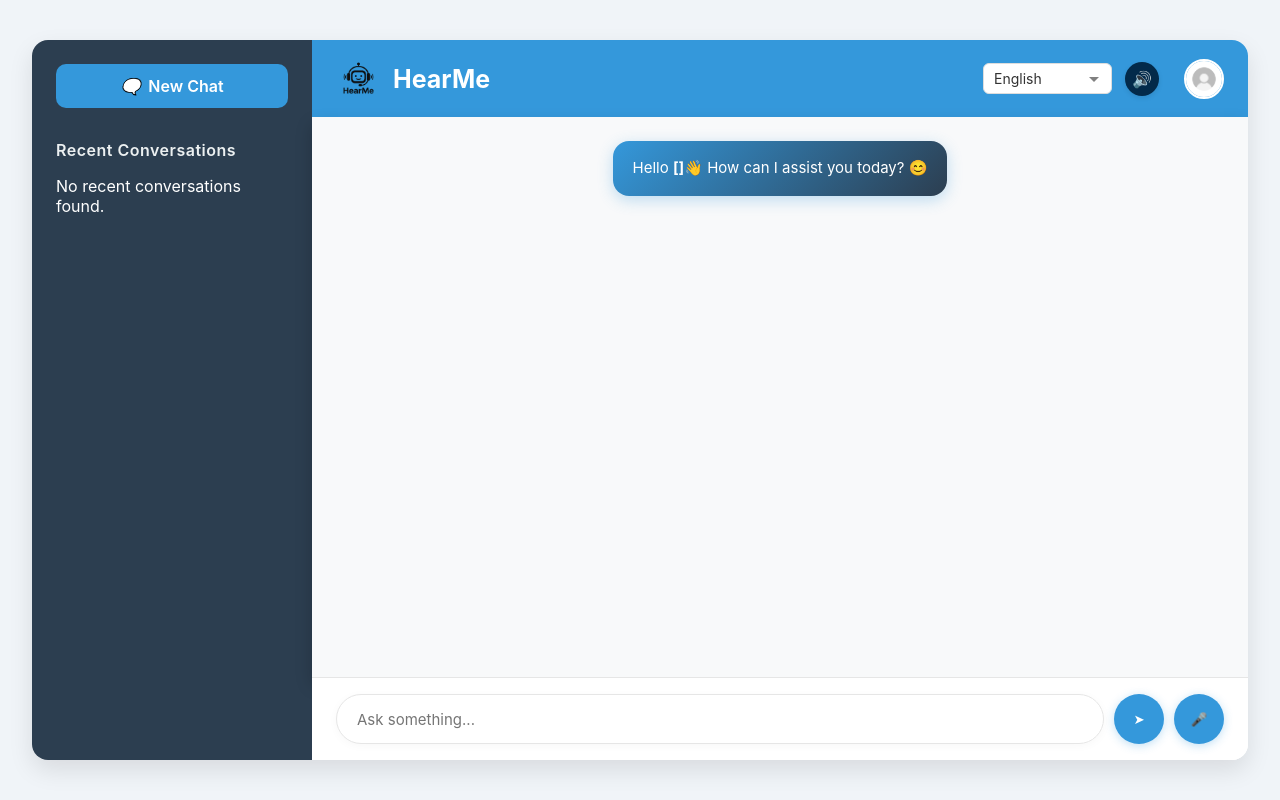
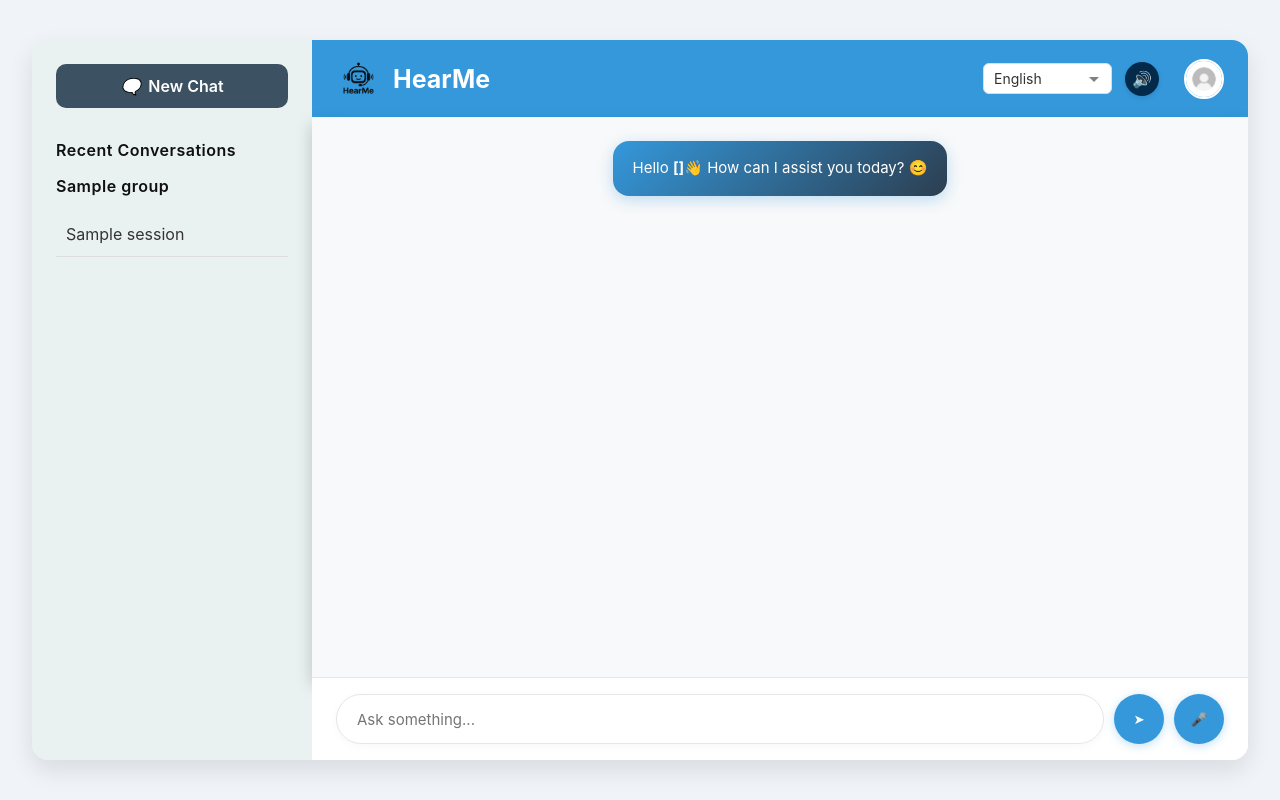
Before and after one commit to moniqueUWASE12/HEARME_chatbot1, a Django app: template chatbot/templates/chatbot/index.html in a window 1280 px wide. Run offline with Django 5.2, Linux system fonts and the light colour scheme; the template is opened without the code that fills it: most values are stand-ins (such as "Sample title", 1, 10 or a date in 2020); parts of the project's set-up code (start-up, migrations or seed data) failed here and were passed over.

Commit message:
some changes

```diff
--- a/chatbot/templates/chatbot/index.html
+++ b/chatbot/templates/chatbot/index.html
@@ -14,47 +14,26 @@
                 <i>🗨️</i> New Chat
             </div>
             <h3>Recent Conversations</h3>
-            <div id="recentConversations">
-                <!-- Recent conversations will be dynamically loaded here -->
-            <!-- Today’s Sessions -->
-            {% if sessions_today %}
-            <div class="conversation-group">
-                <h4>Today</h4>
-                {% for session in sessions_today %}
-                    <div class="recent-chat" onclick="loadSession('{{ session.id }}')">
-                        {{ session.title }}
+            {% for group in session_groups %}
+            <h3>{{ group.label }}</h3>
+            <ul>
+              {% for session in group.sessions %}
+                <li class="conversation-item">
+                  <span>{{ session.title }}</span>
+                  <div class="menu-container">
+                    <button class="menu-toggle" onclick="toggleMenu(this)">⋮</button>
+                    <div class="menu-dropdown">
+                      <button onclick="loadSession('{{ session.id }}')">View</button>
+                      <button onclick="deleteSession('{{ session.id }}')">Delete</button>
                     </div>
-                {% endfor %}
-            </div>
-            {% endif %}
-
-            <!-- Yesterday’s Sessions -->
-            {% if sessions_yesterday %}
-            <div class="conversation-group">
-                <h4>Yesterday</h4>
-                {% for session in sessions_yesterday %}
-                    <div class="recent-chat" onclick="loadSession('{{ session.id }}')">
-                        {{ session.title }}
-                    </div>
-                {% endfor %}
-            </div>
-            {% endif %}
-
-            <!-- Last 7 Days -->
-            {% if sessions_last_week %}
-            <div class="conversation-group">
-                <h4>Previous 7 Days</h4>
-                {% for session in sessions_last_week %}
-                    <div class="recent-chat" onclick="loadSession('{{ session.id }}')">
-                        {{ session.title }}
-                    </div>
-                {% endfor %}
-            </div>
-            {% endif %}
-            </div>
-        </div>
-
-
+                  </div>
+                </li>
+              {% empty %}
+                <li>No conversations for {{ group.label|lower }}.</li>
+              {% endfor %}
+            </ul>
+          {% endfor %}
+</div>
         <div class="chat-container">
             <div class="chat-header">
                 <img src="{% static 'chatbot/images/HearMe_Lgo.png' %}" class="logo"> HearMe
@@ -170,7 +149,7 @@
     return loaderContainer; // Return the loader container so it can be removed later
 }
 
-function fetchWithTimeout(url, options, timeout = 10000) {
+function fetchWithTimeout(url, options, timeout = 10) {
     return Promise.race([
         fetch(url, options),
         new Promise((_, reject) =>
@@ -359,6 +338,59 @@
 // Call the function to load recent conversations when the page loads
 window.onload = loadRecentConversations;
 
+// Toggle the dropdown menu
+function toggleMenu(button) {
+    const dropdown = button.nextElementSibling;
+    document.querySelectorAll('.menu-dropdown').forEach(menu => {
+        if (menu !== dropdown) menu.style.display = 'none'; // Close other menus
+    });
+    dropdown.style.display = dropdown.style.display === 'block' ? 'none' : 'block';
+}
+
+// Close the dropdown menu when clicking outside
+window.addEventListener('click', function (e) {
+    if (!e.target.matches('.menu-toggle')) {
+        document.querySelectorAll('.menu-dropdown').forEach(menu => {
+            menu.style.display = 'none';
+        });
+    }
+});
+
+function deleteSession(sessionId) {
+    if (confirm("Are you sure you want to delete this conversation?")) {
+        fetch('/delete_session/', {
+            method: 'POST',
+            headers: {
+                'Content-Type': 'application/x-www-form-urlencoded',
+                'X-CSRFToken': getCsrfToken(),
+            },
+            body: `session_id=${sessionId}`,
+        })
+        .then(response => response.json())
+        .then(data => {
+            if (data.success) {
+                alert("Conversation deleted!");
+                document.querySelector(`[data-session-id="${sessionId}"]`).remove();
+            } else {
+                alert("Error deleting session: " + (data.error || "Unknown error."));
+            }
+        })
+        .catch(error => {
+            console.error("Error deleting session:", error);
+            alert("An error occurred while deleting the session.");
+        });
+    }
+}
+
+function getCsrfToken() {
+    const cookies = document.cookie.split(';');
+    for (let cookie of cookies) {
+        const [name, value] = cookie.trim().split('=');
+        if (name === 'csrftoken') return value;
+    }
+    return null;
+}
+
     </script>
 </body>
 </html>
--- a/chatbot/urls.py
+++ b/chatbot/urls.py
@@ -13,6 +13,8 @@
     #path('chatbot/get_response/', views.get_response, name='get_response'),
     path('recent_conversations/', views.get_recent_conversations, name='recent_conversations'),
     path('load_session/', views.load_session_view, name='load_session'),
+    path('delete_session/', views.delete_session, name='delete_session'),
+
 
 
 
--- a/chatbot/views.py
+++ b/chatbot/views.py
@@ -21,11 +21,14 @@
 from django.utils import timezone
 from datetime import timedelta
 import time
-# Import your new model
+from django.views.decorators.http import require_POST
+from django.views.decorators.csrf import csrf_exempt
 from .models import ConversationSession
 from django.core.cache import cache
 from nltk.sentiment import SentimentIntensityAnalyzer
 from django.views.decorators.cache import cache_page
+from django.utils.text import Truncator
+
 
 
 # Initialize chatbot (no training here!)
@@ -103,32 +106,35 @@
     return render(request, "chatbot/signup.html")
 
 
+
 @login_required
 def chatbot_view(request):
     today = timezone.now().date()
     yesterday = today - timedelta(days=1)
     seven_days_ago = today - timedelta(days=7)
 
-    conversations_today = Conversation.objects.filter(user=request.user, timestamp__date=today)
-    conversations_yesterday = Conversation.objects.filter(user=request.user, timestamp__date=yesterday)
-    conversations_last_week = Conversation.objects.filter(
+
+    sessions_today = ConversationSession.objects.filter(user=request.user, start_time__date=today)
+    sessions_yesterday = ConversationSession.objects.filter(user=request.user, start_time__date=yesterday)
+    sessions_last_week = ConversationSession.objects.filter(
         user=request.user,
-        timestamp__date__gte=seven_days_ago,
-        timestamp__date__lt=yesterday
+        start_time__date__gte=seven_days_ago,
+        start_time__date__lt=yesterday
     )
+    session_groups = [
+     {'label': 'Today', 'sessions': sessions_today},
+     {'label': 'Yesterday', 'sessions': sessions_yesterday},
+     {'label': 'Last 7 Days', 'sessions': sessions_last_week},
+]
 
-    chat_data = [
-        {'message': conv.message, 'response': conv.response, 'timestamp': conv.timestamp.strftime('%Y-%m-%d %H:%M:%S')}
-        for conv in conversations_today  # You can switch to show all if needed
-    ]
 
     return render(request, 'chatbot/index.html', {
         'username': request.user.username,
-        'chat_data': chat_data,
-        'conversations_today_count': conversations_today.count(),
-        'conversations_yesterday_count': conversations_yesterday.count(),
-        'conversations_last_week_count': conversations_last_week.count(),
+        'session_groups': session_groups,
     })
+
+
+
 def create_session_title(user_input):
     """
     Generates a title from the user's first message.
@@ -136,9 +142,7 @@
     For now, we simply return the first 40 characters.
     """
     title = user_input.strip()
-    if len(title) > 40:
-        title = title[:40] + "..."
-    return title or "New Conversation"
+    return Truncator(title).chars(40) or "New Conversation"
 analyzer = SentimentIntensityAnalyzer()
 
 def analyze_sentiment(user_input):
@@ -203,7 +207,7 @@
             session_title = create_session_title(user_input)
             session = ConversationSession.objects.create(user=request.user, title=session_title)
         Conversation.objects.create(user=request.user, session=session, message=user_input, response=response_text)
-        cache.set(cache_key, response_text, timeout=3600)
+        cache.set(cache_key, response_text, timeout=60 * 0.5)
 
         total_duration = time.time() - start_time
         print(f"[DEBUG] Total chatbot_ai_response time: {total_duration:.4f} seconds")
@@ -285,3 +289,18 @@
         return JsonResponse({'recent_conversations': recent_conversations})
     else:
         return JsonResponse({'error': 'User not authenticated'}, status=403)
+
+
+
+@login_required
+@csrf_exempt
+def delete_session(request):
+    if request.method == 'POST':
+        session_id = request.POST.get('session_id')
+        try:
+            session = ConversationSession.objects.get(id=session_id, user=request.user)
+            session.delete()
+            return JsonResponse({'success': True})
+        except ConversationSession.DoesNotExist:
+            return JsonResponse({'success': False, 'error': 'Session not found.'})
+    return JsonResponse({'success': False, 'error': 'Invalid request method.'})
--- a/static/chatbot/css/styles.css
+++ b/static/chatbot/css/styles.css
@@ -29,8 +29,8 @@
 /* Sidebar */
 .sidebar {
     width: 280px;
-    background: #2c3e50;
-    color: #fff;
+    background: #eaf1f1;
+    color: #151313;
     padding: 24px;
     display: flex;
     flex-direction: column;
@@ -56,7 +56,7 @@
 
 /* New Chat Button */
 .new-chat {
-    background-color: #3498db;
+    background-color: #3c5161;
     color: white;
     padding: 12px 20px;
     border-radius: 10px;
@@ -71,14 +71,14 @@
 }
 
 .new-chat:hover {
-    background-color: #2980b9;
+    background-color: #657b89;
     transform: translateY(-2px);
 }
 
 /* Recent Conversations Header */
 .sidebar h3 {
     margin-bottom: 16px;
-    color: #ecf0f1;
+    color: #0f1010;
     font-size: 16px;
     font-weight: 600;
     letter-spacing: 0.5px;
@@ -579,3 +579,129 @@
     max-width: 80%;
     transition: background-color 0.3s ease;
 }
+
+.recent-chat {
+    display: flex;
+    justify-content: space-between;
+    align-items: center;
+    padding: 5px;
+    position: relative;
+}
+
+.menu-wrapper {
+    position: relative;
+}
+/* Style for the menu container */
+.menu-container {
+    position: relative;
+    display: inline-block;
+  }
+
+  /* Style for the three-dot button */
+  .menu-toggle {
+    background: none; /* Remove background */
+    border: none; /* Remove border */
+    font-size: 20px; /* Adjust size of the dots */
+    cursor: pointer;
+    color: #333; /* Set the color of the dots */
+    visibility: hidden; /* Initially hidden */
+    opacity: 0;
+    transition: visibility 0s, opacity 0.2s ease-in-out;
+}
+
+  /* Style for the dropdown menu */
+  .menu-dropdown {
+    display: none;
+    position: absolute;
+    top: 50%;
+    left: 100%;
+    transform: translateY(-50%);
+    background-color: white;
+    box-shadow: 0 4px 6px rgba(0, 0, 0, 0.1);
+    border-radius: 5px;
+    z-index: 1000;
+    overflow: hidden;
+    white-space: nowrap;
+}
+
+  /* Style for dropdown buttons */
+  .menu-dropdown button {
+    display: block;
+    width: 100%;
+    padding: 10px;
+    border: none;
+    background: none;
+    text-align: left;
+    cursor: pointer;
+    font-size: 14px;
+    color: #333;
+  }
+
+  .menu-dropdown button:hover {
+    background-color: #f4f4f4;
+  }
+
+  /* Show the dropdown when active */
+  .menu-container.active .menu-dropdown {
+    display: block;
+  }
+  .conversation-item {
+    display: flex;
+    justify-content: space-between;
+    align-items: center;
+    padding: 10px;
+    border-bottom: 1px solid #ddd;
+    position: relative;
+}
+  .conversation-item:hover .menu-toggle {
+    visibility: visible;
+    opacity: 1;
+}
+.conversation-item:hover{
+    transform: translateY(-2px);
+    background-color: whitesmoke;
+    border-radius: 10px;
+    cursor: pointer;
+    transition: all 0.3s ease;
+    display: flex;
+    gap: 8px;
+    padding: 10px;
+}
+
+  .conversation-item span {
+    flex-grow: 1;
+    font-size: 16px;
+    color: #333;
+  }
+
+  .conversation-actions {
+    display: flex;
+    gap: 10px;
+  }
+
+  .view-btn,
+  .delete-btn {
+    padding: 5px 10px;
+    font-size: 14px;
+    border: none;
+    border-radius: 4px;
+    cursor: pointer;
+  }
+
+  .view-btn {
+    background-color: #007bff;
+    color: white;
+  }
+
+  .delete-btn {
+    background-color: #dc3545;
+    color: white;
+  }
+
+  .view-btn:hover {
+    background-color: #0056b3;
+  }
+
+  .delete-btn:hover {
+    background-color: #c82333;
+  }
```
